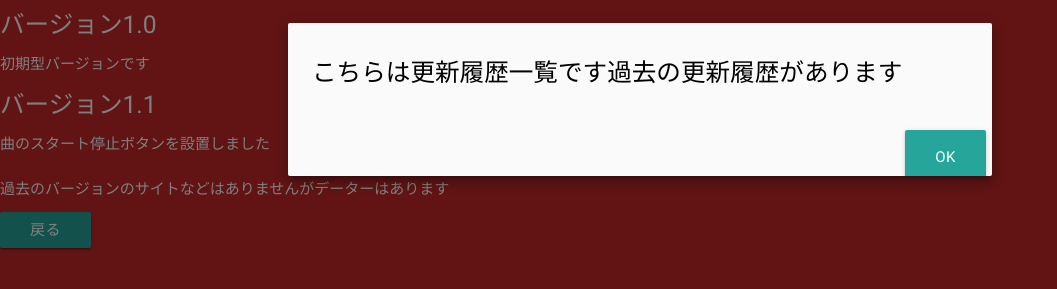
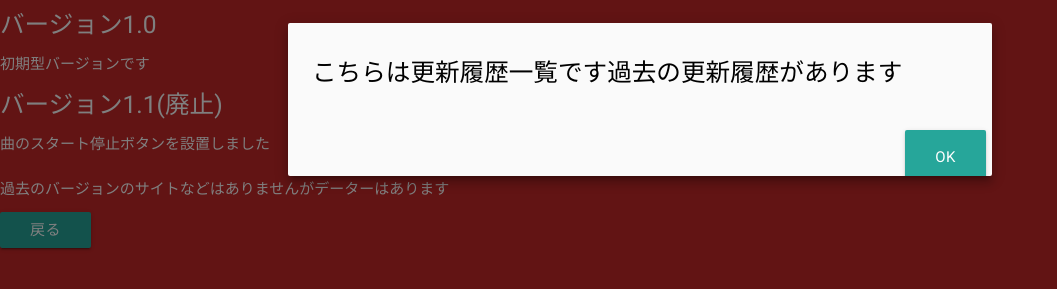
Before and after one commit to kukekeweb/test0, a plain HTML site: page index.html in a window 1280 px wide. Shown: the part 57-346 px from the top of the page, without its empty margins (0-1057 px from the left). Drawn offline with nearby package versions, Linux system fonts and the light colour scheme.

Commit message:
Update index.html

```diff
--- a/index.html
+++ b/index.html
@@ -10,7 +10,7 @@
          <h4>更新履歴一覧</h4>
          <h5>バージョン1.0</h5>
          <p>初期型バージョンです</p>
-         <h5>バージョン1.1</h5>
+         <h5>バージョン1.1(廃止)</h5>
          <p>曲のスタート停止ボタンを設置しました</p>
          <p class="flow-text"><h6>過去のバージョンのサイトなどはありませんがデーターはあります</h6></p>
          <a class="btn" href="https://kukekeweb.github.io/test/.">戻る</a>
```
